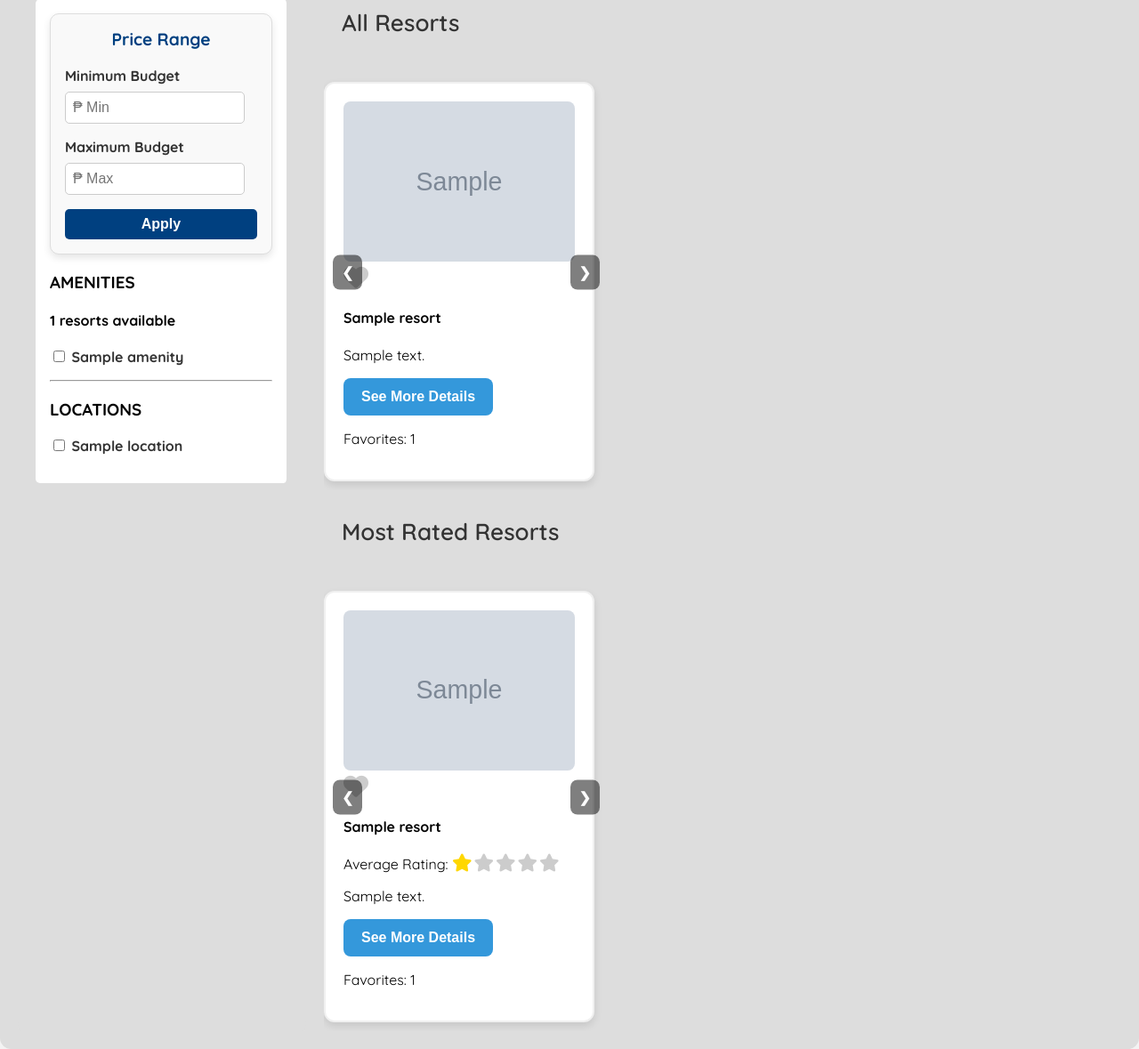
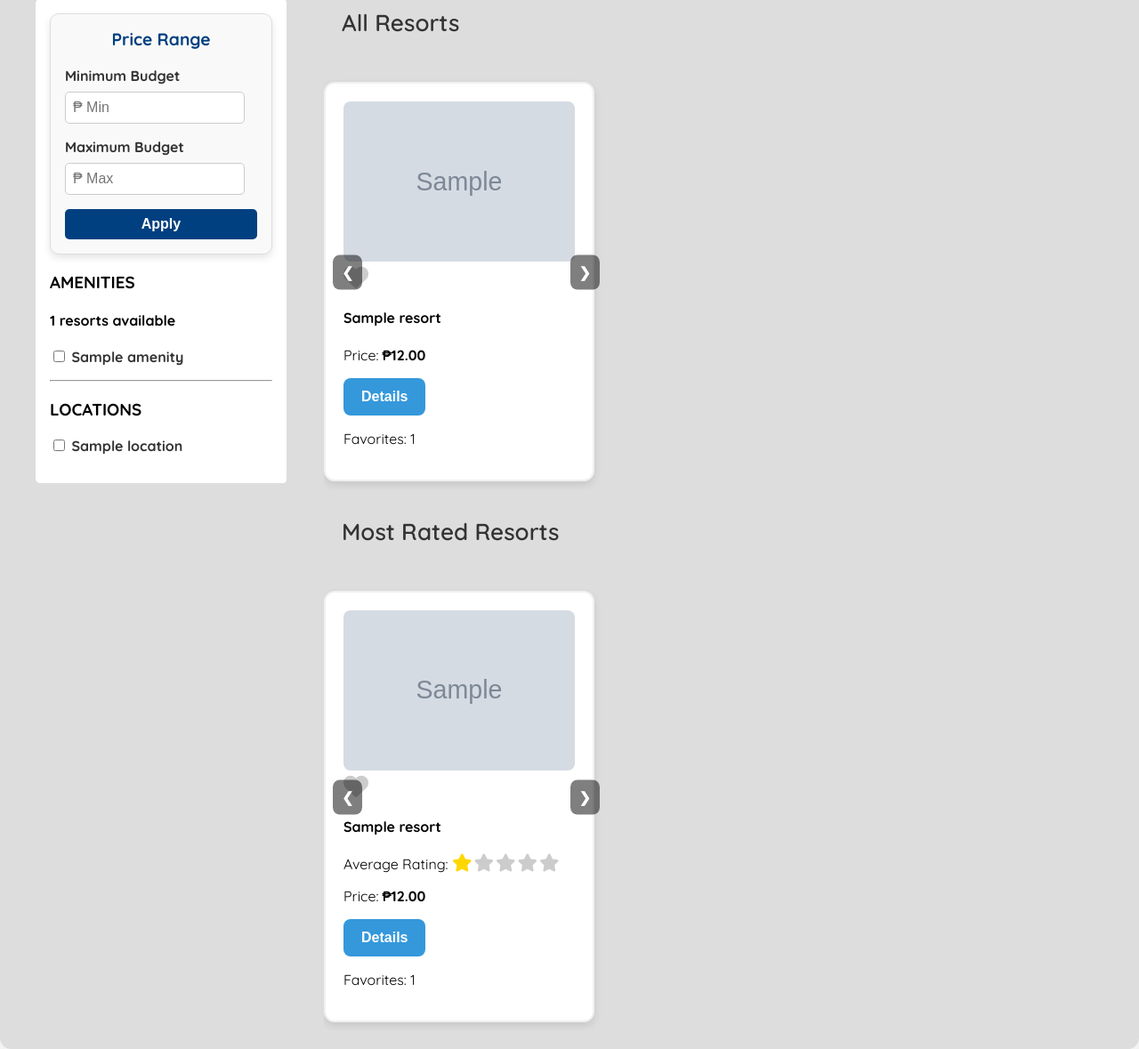
Before and after one commit to gutomnako/New, a Django app: page /home/ in a window 1280 px wide. Shown: the part 121-1300 px from the top of the page at 89% size. Run offline with Django 5.2, Linux system fonts and the light colour scheme; tables that the repository leaves empty hold one stand-in row (values such as "Sample post"); grey boxes marked "Sample" are stand-in pictures.

Commit message:
added file

```diff
--- a/project/app/templates/app/adminDashboard.html
+++ b/project/app/templates/app/adminDashboard.html
@@ -103,8 +103,6 @@
 					</ul>
 				</div>
 				<a href="#" class="btn-download">
-					<i class='bx bxs-cloud-download' ></i>
-					<span class="text">Download PDF</span>
 				</a>
 			</div>
 
--- a/project/app/templates/app/beachandresorts.html
+++ b/project/app/templates/app/beachandresorts.html
@@ -101,8 +101,6 @@
 					</ul>
 				</div>
 				<a href="#" class="btn-download">
-					<i class='bx bxs-cloud-download' ></i>
-					<span class="text">Download PDF</span>
 				</a>
 			</div>
 
--- a/project/app/templates/app/checkbox_component.html
+++ b/project/app/templates/app/checkbox_component.html
@@ -1,5 +1,5 @@
 <aside class="sidebar">
-    <form id="filter-form" action="{% url 'filter_beaches' %}" method="GET">
+    <form id="filter-form" action="{% url 'home' %}" method="GET">
 
         {% csrf_token %}
 
@@ -98,7 +98,7 @@
                     </a>
 
                     <h5>${resort.name}</h5>
-                    <p>${resort.description}</p>
+                    <p>Price: <strong>₱{{ resort.total_price|floatformat:2 }}</strong></p>
                     <button type="button">
                         <a href="/resort/${resort.id}/">See More Details</a>
                     </button>
--- a/project/app/templates/app/recent-logins.html
+++ b/project/app/templates/app/recent-logins.html
@@ -101,8 +101,6 @@
 					</ul>
 				</div>
 				<a href="#" class="btn-download">
-					<i class='bx bxs-cloud-download' ></i>
-					<span class="text">Download PDF</span>
 				</a>
 			</div>
 			<div class="table-data">
--- a/project/app/templates/app/resorts_component.html
+++ b/project/app/templates/app/resorts_component.html
@@ -23,9 +23,15 @@
 
 
                         <h4>{{ resort.name }}</h4>
-                        <p>{{ resort.description }}</p>
+                        <p>
+                            {{ resort.description|truncatechars:100 }}
+                            {% if resort.description|length > 100 %}
+                                <a href="{% url 'resort' resort.id %}">See more</a>
+                            {% endif %}
+                        </p>
+                        <p>Price: <strong>₱{{ resort.total_price|floatformat:2 }}</strong></p>
                         <button type="button">
-                            <a href="{% url 'resort' resort.id %}">See More Details</a>
+                            <a href="{% url 'resort' resort.id %}">Details</a>
                         </button>
 
 
@@ -62,9 +68,15 @@
 
 
                         <h4>{{ resort.name }}</h4>
-                        <p>{{ resort.description }}</p>
+                       <!--<p>
+                            {{ resort.description|truncatechars:100 }}
+                            {% if resort.description|length > 100 %}
+                                <a href="{% url 'resort' resort.id %}">See more</a>
+                            {% endif %}
+                        </p>-->
+                        <p>Price: <strong>₱{{ resort.total_price|floatformat:2 }}</strong></p>
                         <button type="button">
-                            <a href="{% url 'resort' resort.id %}">See More Details</a>
+                            <a href="{% url 'resort' resort.id %}">Details</a>
                         </button>
 
 
@@ -103,9 +115,9 @@
                             Average Rating:
                             <span class="star-rating" data-rating="{{ resort.average_rating }}"></span>
                         </p>
-                        <p>{{ resort.description }}</p>
+                        <p>Price: <strong>₱{{ resort.total_price|floatformat:2 }}</strong></p>
                         <button type="button">
-                            <a href="{% url 'resort' resort.id %}">See More Details</a>
+                            <a href="{% url 'resort' resort.id %}">Details</a>
                         </button>
 
 
--- a/project/app/urls.py
+++ b/project/app/urls.py
@@ -20,7 +20,7 @@ urlpatterns = [
 
     path('create-resort/', views.createResort, name='create-resort'),
     path('update-resort/<str:pk>/', views.updateResort, name='update-resort'),
-    path('filter-beaches/', views.filter_beaches, name='filter_beaches'),
+    #path('filter-beaches/', views.filter_beaches, name='filter_beaches'),
     path('delete-resort/<str:pk>/', views.deleteResort, name='delete-resort'),
     path('delete-message/<str:pk>/', views.deleteMessage, name='delete-message'),
     path('contact-number/', views.contact_number, name='contact-number'),
--- a/project/app/views.py
+++ b/project/app/views.py
@@ -282,41 +282,56 @@ def toggle_favorite(request):
     return JsonResponse({'status': 'failed'}, status=400)
 
 
+from django.db.models import F, Avg, Count
+from django.http import JsonResponse
+
 def home(request):
-    q = request.GET.get('q') if request.GET.get('q') is not None else ''
+    q = request.GET.get('q', '')
 
-    # Get filters from the request
+    # Get filter parameters
     selected_amenities = request.GET.getlist('amenities')
     selected_location = request.GET.getlist('location')
     min_price = request.GET.get('min_price')
     max_price = request.GET.get('max_price')
 
-    # Filtering for all resorts
     resorts = Resort.objects.all()
-    rated_resorts = (
-        Resort.objects.annotate(average_rating=Avg('rating__rating'))
-        .order_by('-average_rating')
-    )
 
+    # Apply filters
     if selected_amenities:
         resorts = resorts.filter(amenities__id__in=selected_amenities).distinct()
+
     if selected_location:
         resorts = resorts.filter(location__id__in=selected_location).distinct()
-    if min_price:
-        resorts = resorts.filter(price__gte=min_price)
-    if max_price:
-        resorts = resorts.filter(price__lte=max_price)
+
+    # Ensure proper price filtering
+    try:
+        min_price = float(min_price) if min_price else None
+        max_price = float(max_price) if max_price else None
+    except ValueError:
+        min_price = None
+        max_price = None
+
+    if min_price is not None or max_price is not None:
+        resorts = resorts.annotate(
+            total_price=F('price_per_night') + F('entrance_kids') + F('entrance_adults')
+        )
+        if min_price is not None:
+            resorts = resorts.filter(total_price__gte=min_price)
+        if max_price is not None:
+            resorts = resorts.filter(total_price__lte=max_price)
 
     # Annotate resorts with favorite count
     resorts = resorts.annotate(favorite_count=Count('favorite_resorts', distinct=True))
 
-    # Apply weighted scoring after filtering
-    ranked_resorts = get_ranked_resorts().filter(id__in=resorts.values_list('id', flat=True)).annotate(average_rating=Avg('rating__rating')).order_by('-average_rating')
+    # Apply ranking
+    ranked_resorts = get_ranked_resorts().filter(id__in=resorts.values_list('id', flat=True)).annotate(
+        average_rating=Avg('rating__rating')
+    ).order_by('-average_rating')
 
     user = request.user
     recommendations = []
 
-    # If the user is authenticated, fetch personalized recommendations
+    # Fetch recommendations for authenticated users
     if user.is_authenticated:
         recommendations = get_recommendations(user.id, n_recommendations=5)
 
@@ -327,7 +342,7 @@ def home(request):
             .annotate(favorite_count=Count('favorite_resorts', distinct=True))
         )
 
-        # Map favorite count back to the original recommendations list
+        # Map favorite count back to recommendations
         for resort in recommendations:
             annotated_resort = next((ar for ar in annotated_recommendations if ar.id == resort.id), None)
             if annotated_resort:
@@ -338,10 +353,32 @@ def home(request):
     for resort in ranked_resorts:
         resort.is_favorite = user.is_authenticated and Favorite.objects.filter(user=user, resort=resort).exists()
 
+    if request.headers.get('x-requested-with') == 'XMLHttpRequest':
+        resorts_data = list(resorts.values(
+            'id', 'name', 'description', 'entrance_kids', 'entrance_adults', 'price_per_night', 'resort_image'
+        ))
+
+        for resort in resorts_data:
+            resort['total_price'] = float(resort['price_per_night']) + float(resort['entrance_kids']) + float(resort['entrance_adults'])
+
+            # Ensure image URLs are correct
+            if resort['resort_image']:
+                resort['resort_image'] = f"/media/{resort['resort_image']}"
+
+            resort['is_favorite'] = Favorite.objects.filter(user=user, resort_id=resort['id']).exists() if user.is_authenticated else False
+            resort['favorite_count'] = Favorite.objects.filter(resort_id=resort['id']).count()
+
+        return JsonResponse({
+            'resorts': resorts_data,
+            'selected_amenities': selected_amenities,
+            'selected_location': selected_location,
+            'min_price': min_price,
+            'max_price': max_price,
+        })
+
     amenities = Amenity.objects.all()
     locations = Location.objects.all()
     resort_count = ranked_resorts.count()
-
 
     context = {
         'resorts': ranked_resorts,
@@ -349,10 +386,15 @@ def home(request):
         'amenities': amenities,
         'resort_count': resort_count,
         'locations': locations,
-        "rated_resorts": rated_resorts,
+        'selected_amenities': selected_amenities,
+        'selected_location': selected_location,
+        'min_price': min_price,
+        'max_price': max_price,
+        "rated_resorts": Resort.objects.annotate(average_rating=Avg('rating__rating')).order_by('-average_rating'),
     }
 
     return render(request, 'app/home.html', context)
+
 
 def update_resort(request, resort_id):
     resort = get_object_or_404(Resort, id=resort_id)
@@ -367,26 +409,22 @@ def update_resort(request, resort_id):
         resort.cottage = request.POST.get("cottage", resort.cottage)
         resort.price = request.POST.get("price", resort.price)
 
-        # ✅ Fix Image Uploads - Update only if a new file is uploaded
         if 'hero_image' in request.FILES:
             resort.hero_image = request.FILES['hero_image']
         if 'resort_image' in request.FILES:
             resort.resort_image = request.FILES['resort_image']
 
-        # ✅ Fix Amenities - Don't clear all, just update
         amenity_names = request.POST.getlist("amenities")
         for name in amenity_names:
             if name.strip():
                 amenity, created = Amenity.objects.get_or_create(name=name.strip())
                 resort.amenities.add(amenity)
 
-        # ✅ Add a new amenity if provided
         new_amenity = request.POST.get("new_amenity")
         if new_amenity:
             new_amenity_obj, created = Amenity.objects.get_or_create(name=new_amenity.strip())
             resort.amenities.add(new_amenity_obj)
 
-        # ✅ Save Resort
         resort.save()
         messages.success(request, "Resort details updated successfully!")
         return redirect("resort", pk=resort.id)
@@ -455,78 +493,6 @@ def userProfile(request, pk):
     }
     return render(request, 'app/profile.html', context)
 
-
-def filter_beaches(request):
-    selected_amenities = request.GET.getlist('amenities')
-    selected_location = request.GET.getlist('location')
-    min_price = request.GET.get('min_price')
-    max_price = request.GET.get('max_price')
-
-    resorts = Resort.objects.all()
-
-    # Apply filters
-    if selected_amenities:
-        resorts = resorts.filter(amenities__id__in=selected_amenities).distinct()
-
-    if selected_location:
-        resorts = resorts.filter(location__id__in=selected_location).distinct()
-
-    if min_price:
-        try:
-            min_price = float(min_price)
-            resorts = resorts.annotate(
-                total_price=F('price_per_night') + F('entrance_kids') + F('entrance_adults')
-            ).filter(total_price__gte=min_price)
-        except ValueError:
-            pass
-
-    if max_price:
-        try:
-            max_price = float(max_price)
-            resorts = resorts.annotate(
-                total_price=F('price_per_night') + F('entrance_kids') + F('entrance_adults')
-            ).filter(total_price__lte=max_price)
-        except ValueError:
-            pass
-
-    if request.headers.get('x-requested-with') == 'XMLHttpRequest':
-        user = request.user
-        is_authenticated = user.is_authenticated
-
-        resorts_data = list(resorts.values(
-            'id', 'name', 'description', 'entrance_kids', 'entrance_adults', 'price_per_night', 'resort_image'
-        ))
-
-        for resort in resorts_data:
-            if resort['resort_image']:
-                resort['resort_image'] = f"/media/{resort['resort_image']}"
-
-            if is_authenticated:
-                resort['is_favorite'] = Favorite.objects.filter(user=user, resort_id=resort['id']).exists()
-            else:
-                resort['is_favorite'] = False
-
-            resort['favorite_count'] = Favorite.objects.filter(resort_id=resort['id']).count()
-
-            # Compute total price dynamically
-            resort['total_price'] = float(resort['price_per_night']) + float(resort['entrance_kids']) + float(resort['entrance_adults'])
-
-        return JsonResponse({'resorts': resorts_data})
-
-    recommendations = get_recommendations(request.user.id) if request.user.is_authenticated else []
-    amenities = Amenity.objects.all()
-    locations = Location.objects.all()
-
-    context = {
-        'amenities': amenities,
-        'selected_amenities': selected_amenities,
-        'locations': locations,
-        'selected_location': selected_location,
-        'resorts': resorts,
-        'recommendations': recommendations,
-    }
-
-    return render(request, 'app/home.html', context)
 #end resorts
 
 #edit resort
```
Also changed, not shown: project/app/recommendations.py (+6 -41 lines), project/app/templates/app/resort.html (+7 -3 lines), 1 other file.
